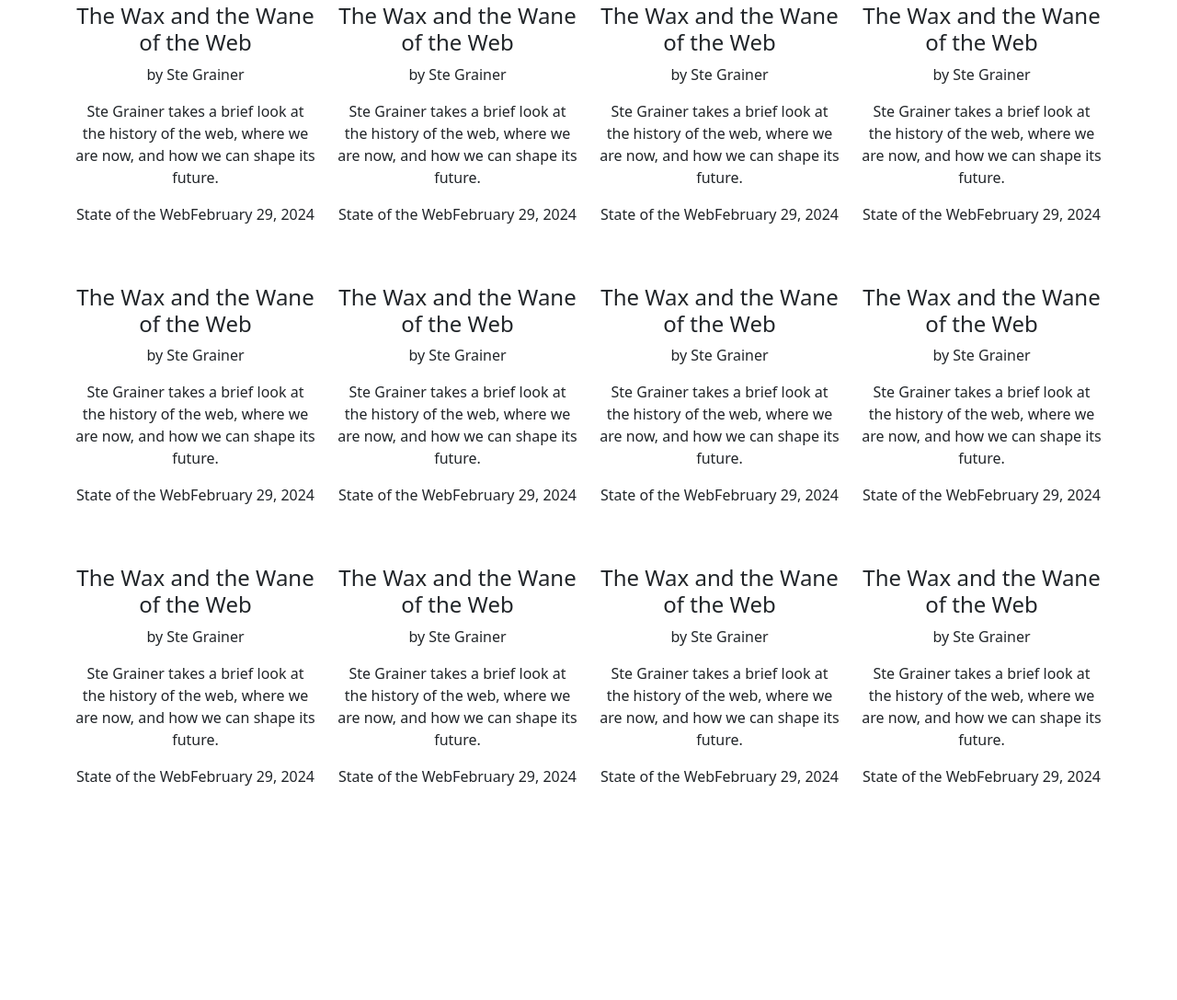
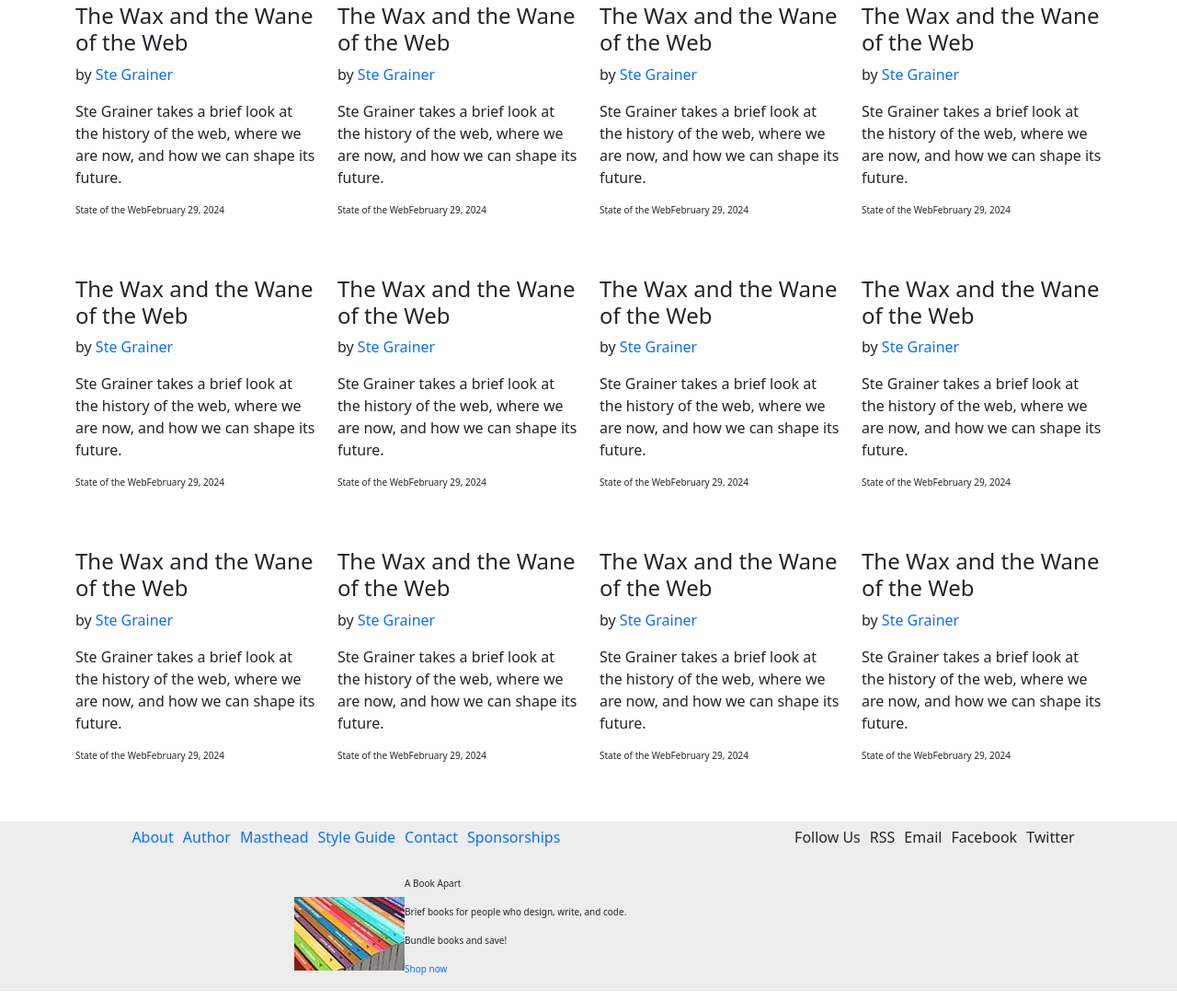
Before and after one commit to umairansari92/A-List-Part-Clone, a plain HTML site: page index.html in a window 1280 px wide. Shown: the part 1302-2389 px from the top of the page at 92% size. Before the commit the page ends 2222 px from the top, so only its background shows below. Drawn offline with nearby package versions, Linux system fonts and the light colour scheme.

Commit message:
new file:   images/ala-logo-big.webp #    modified:   index.html #    modified:   style.css

```diff
--- a/index.html
+++ b/index.html
@@ -110,93 +110,128 @@
         <div class="container">
             <div class="row py-5">
                 <h2 class="col-12 text-center">More from A List Apart</h2>
-                <div class="card-1 col-12 col-md-2 col-lg-3 col-sm-1 text-center mt-5">
+                <div class="card-1 col-12 col-md-2 col-lg-3 col-sm-1 mt-5">
                     <h4>The Wax and the Wane of the Web</h4>
-                    <p><span> by </span><span class="author">Ste Grainer</span></p>
+                    <p class="justify-content-between"><span> by </span><span class="author text-primary">Ste Grainer</span></p>
                     <p class="entry">Ste Grainer takes a brief look at the history of the web, where we are now, and how we can shape its future.</p>
-                    <p class="footer"><span>State of the Web</span><span class="date">February 29, 2024</span></p>
-                </div>
-                <div class="card-1 col-12 col-md-2 col-lg-3 col-sm-1 text-center mt-5">
-                    <h4>The Wax and the Wane of the Web</h4>
-                    <p><span> by </span><span class="author">Ste Grainer</span></p>
-                    <p class="entry">Ste Grainer takes a brief look at the history of the web, where we are now, and how we can shape its future.</p>
-                    <p class="footer"><span>State of the Web</span><span class="date">February 29, 2024</span></p>
+                    <p class="footer para-footer justify-content-between"><span>State of the Web</span><span class="date">February 29, 2024</span></p>
                 </div>
 
-                <div class="card-1 col-12 col-md-2 col-lg-3 col-sm-1 text-center mt-5">
+
+                <div class="card-1 col-12 col-md-2 col-lg-3 col-sm-1 mt-5">
                     <h4>The Wax and the Wane of the Web</h4>
-                    <p><span> by </span><span class="author">Ste Grainer</span></p>
+                    <p class="justify-content-between"><span> by </span><span class="author text-primary">Ste Grainer</span></p>
                     <p class="entry">Ste Grainer takes a brief look at the history of the web, where we are now, and how we can shape its future.</p>
-                    <p class="footer"><span>State of the Web</span><span class="date">February 29, 2024</span></p>
+                    <p class="footer para-footer justify-content-between"><span>State of the Web</span><span class="date">February 29, 2024</span></p>
                 </div>
 
-                <div class="card-1 col-12 col-md-2 col-lg-3 col-sm-1 text-center mt-5">
+                <div class="card-1 col-12 col-md-2 col-lg-3 col-sm-1 mt-5">
                     <h4>The Wax and the Wane of the Web</h4>
-                    <p><span> by </span><span class="author">Ste Grainer</span></p>
+                    <p class="justify-content-between"><span> by </span><span class="author text-primary">Ste Grainer</span></p>
                     <p class="entry">Ste Grainer takes a brief look at the history of the web, where we are now, and how we can shape its future.</p>
-                    <p class="footer"><span>State of the Web</span><span class="date">February 29, 2024</span></p>
+                    <p class="footer para-footer justify-content-between"><span>State of the Web</span><span class="date">February 29, 2024</span></p>
                 </div>
 
-                <div class="card-1 col-12 col-md-2 col-lg-3 col-sm-1 text-center mt-5">
+                <div class="card-1 col-12 col-md-2 col-lg-3 col-sm-1 mt-5">
                     <h4>The Wax and the Wane of the Web</h4>
-                    <p><span> by </span><span class="author">Ste Grainer</span></p>
+                    <p class="justify-content-between"><span> by </span><span class="author text-primary">Ste Grainer</span></p>
                     <p class="entry">Ste Grainer takes a brief look at the history of the web, where we are now, and how we can shape its future.</p>
-                    <p class="footer"><span>State of the Web</span><span class="date">February 29, 2024</span></p>
+                    <p class="footer para-footer justify-content-between"><span>State of the Web</span><span class="date">February 29, 2024</span></p>
                 </div>
 
-                <div class="card-1 col-12 col-md-2 col-lg-3 col-sm-1 text-center mt-5">
+                <div class="card-1 col-12 col-md-2 col-lg-3 col-sm-1 mt-5">
                     <h4>The Wax and the Wane of the Web</h4>
-                    <p><span> by </span><span class="author">Ste Grainer</span></p>
+                    <p class="justify-content-between"><span> by </span><span class="author text-primary">Ste Grainer</span></p>
                     <p class="entry">Ste Grainer takes a brief look at the history of the web, where we are now, and how we can shape its future.</p>
-                    <p class="footer"><span>State of the Web</span><span class="date">February 29, 2024</span></p>
+                    <p class="footer para-footer justify-content-between"><span>State of the Web</span><span class="date">February 29, 2024</span></p>
                 </div>
 
-                <div class="card-1 col-12 col-md-2 col-lg-3 col-sm-1 text-center mt-5">
+                <div class="card-1 col-12 col-md-2 col-lg-3 col-sm-1 mt-5">
                     <h4>The Wax and the Wane of the Web</h4>
-                    <p><span> by </span><span class="author">Ste Grainer</span></p>
+                    <p class="justify-content-between"><span> by </span><span class="author text-primary">Ste Grainer</span></p>
                     <p class="entry">Ste Grainer takes a brief look at the history of the web, where we are now, and how we can shape its future.</p>
-                    <p class="footer"><span>State of the Web</span><span class="date">February 29, 2024</span></p>
+                    <p class="footer para-footer justify-content-between"><span>State of the Web</span><span class="date">February 29, 2024</span></p>
                 </div>
 
-                <div class="card-1 col-12 col-md-2 col-lg-3 col-sm-1 text-center mt-5">
+                <div class="card-1 col-12 col-md-2 col-lg-3 col-sm-1 mt-5">
                     <h4>The Wax and the Wane of the Web</h4>
-                    <p><span> by </span><span class="author">Ste Grainer</span></p>
+                    <p class="justify-content-between"><span> by </span><span class="author text-primary">Ste Grainer</span></p>
                     <p class="entry">Ste Grainer takes a brief look at the history of the web, where we are now, and how we can shape its future.</p>
-                    <p class="footer"><span>State of the Web</span><span class="date">February 29, 2024</span></p>
+                    <p class="footer para-footer justify-content-between"><span>State of the Web</span><span class="date">February 29, 2024</span></p>
                 </div>
 
-                <div class="card-1 col-12 col-md-2 col-lg-3 col-sm-1 text-center mt-5">
+                <div class="card-1 col-12 col-md-2 col-lg-3 col-sm-1 mt-5">
                     <h4>The Wax and the Wane of the Web</h4>
-                    <p><span> by </span><span class="author">Ste Grainer</span></p>
+                    <p class="justify-content-between"><span> by </span><span class="author text-primary">Ste Grainer</span></p>
                     <p class="entry">Ste Grainer takes a brief look at the history of the web, where we are now, and how we can shape its future.</p>
-                    <p class="footer"><span>State of the Web</span><span class="date">February 29, 2024</span></p>
+                    <p class="footer para-footer justify-content-between"><span>State of the Web</span><span class="date">February 29, 2024</span></p>
                 </div>
 
-                <div class="card-1 col-12 col-md-2 col-lg-3 col-sm-1 text-center mt-5">
+                <div class="card-1 col-12 col-md-2 col-lg-3 col-sm-1 mt-5">
                     <h4>The Wax and the Wane of the Web</h4>
-                    <p><span> by </span><span class="author">Ste Grainer</span></p>
+                    <p class="justify-content-between"><span> by </span><span class="author text-primary">Ste Grainer</span></p>
                     <p class="entry">Ste Grainer takes a brief look at the history of the web, where we are now, and how we can shape its future.</p>
-                    <p class="footer"><span>State of the Web</span><span class="date">February 29, 2024</span></p>
+                    <p class="footer para-footer justify-content-between"><span>State of the Web</span><span class="date">February 29, 2024</span></p>
                 </div>
 
-                <div class="card-1 col-12 col-md-2 col-lg-3 col-sm-1 text-center mt-5">
+                <div class="card-1 col-12 col-md-2 col-lg-3 col-sm-1 mt-5">
                     <h4>The Wax and the Wane of the Web</h4>
-                    <p><span> by </span><span class="author">Ste Grainer</span></p>
+                    <p class="justify-content-between"><span> by </span><span class="author text-primary">Ste Grainer</span></p>
                     <p class="entry">Ste Grainer takes a brief look at the history of the web, where we are now, and how we can shape its future.</p>
-                    <p class="footer"><span>State of the Web</span><span class="date">February 29, 2024</span></p>
+                    <p class="footer para-footer justify-content-between"><span>State of the Web</span><span class="date">February 29, 2024</span></p>
                 </div>
 
-                <div class="card-1 col-12 col-md-2 col-lg-3 col-sm-1 text-center mt-5">
+                <div class="card-1 col-12 col-md-2 col-lg-3 col-sm-1 mt-5">
                     <h4>The Wax and the Wane of the Web</h4>
-                    <p><span> by </span><span class="author">Ste Grainer</span></p>
+                    <p class="justify-content-between"><span> by </span><span class="author text-primary">Ste Grainer</span></p>
                     <p class="entry">Ste Grainer takes a brief look at the history of the web, where we are now, and how we can shape its future.</p>
-                    <p class="footer"><span>State of the Web</span><span class="date">February 29, 2024</span></p>
+                    <p class="footer para-footer justify-content-between"><span>State of the Web</span><span class="date">February 29, 2024</span></p>
+                </div>
+
+                <div class="card-1 col-12 col-md-2 col-lg-3 col-sm-1 mt-5">
+                    <h4>The Wax and the Wane of the Web</h4>
+                    <p class="justify-content-between"><span> by </span><span class="author text-primary">Ste Grainer</span></p>
+                    <p class="entry">Ste Grainer takes a brief look at the history of the web, where we are now, and how we can shape its future.</p>
+                    <p class="footer para-footer justify-content-between"><span>State of the Web</span><span class="date">February 29, 2024</span></p>
                 </div>
 
 
             </div>
         </div>
     </main>
+
+
+    <footer>
+        <div class="footer-links">
+            <ul>
+                <li><a href="">About</a></li>
+                <li><a href="">Author</a></li>
+                <li><a href="">Masthead</a></li>
+                <li><a href="">Style Guide</a></li>
+                <li><a href="">Contact</a></li>
+                <li><a href="">Sponsorships</a></li>
+            </ul>
+            <ul>
+                <li>Follow Us</li>
+                <li>RSS</li>
+                <li>Email</li>
+                <li>Facebook</li>
+                <li>Twitter</li>
+            </ul>
+        </div>
+        <div class="promo">
+            <div class="img">
+                <img src="./images/promo_aba_2.webp" alt="">
+            </div>
+            <div class="content">
+                <p class="para-footer">A Book Apart</p>
+                <p class="para-footer">Brief books for people who design, write, and code.</p>
+                <p class="para-footer">Bundle books and save!</p>
+                <p class="para-footer text-primary">Shop now</p>
+            </div>
+
+        </div>
+    </footer>
 </body>
 <script src="https://cdn.jsdelivr.net/npm/@popperjs/core@2.11.8/dist/umd/popper.min.js"
     integrity="sha384-I7E8VVD/ismYTF4hNIPjVp/Zjvgyol6VFvRkX/vR+Vc4jQkC+hVqc2pM8ODewa9r"
--- a/style.css
+++ b/style.css
@@ -39,3 +39,47 @@ nav{
     max-width: 50%;
     margin: auto;
 }
+
+
+.paragraph{
+    font: 14px;
+}
+
+.para-footer{
+    font-size: 10px;
+}
+
+footer{
+    background-color: #ededed;
+}
+.footer-links{
+    display: flex;
+    justify-content: space-around;
+    align-items: center;
+
+}
+
+.footer-links ul{
+    display: flex;
+    justify-content: space-around;
+    align-items: center;
+}
+
+.footer-links ul li{
+    list-style: none;
+    margin: 5px;
+}
+
+.footer-links ul li a{
+    text-decoration: none;
+}
+
+.promo{
+    max-width: 50%;
+    margin: 10px auto;
+    display: flex;
+    flex-wrap: wrap;
+    justify-content: start;
+    align-items: center;
+
+}
```
